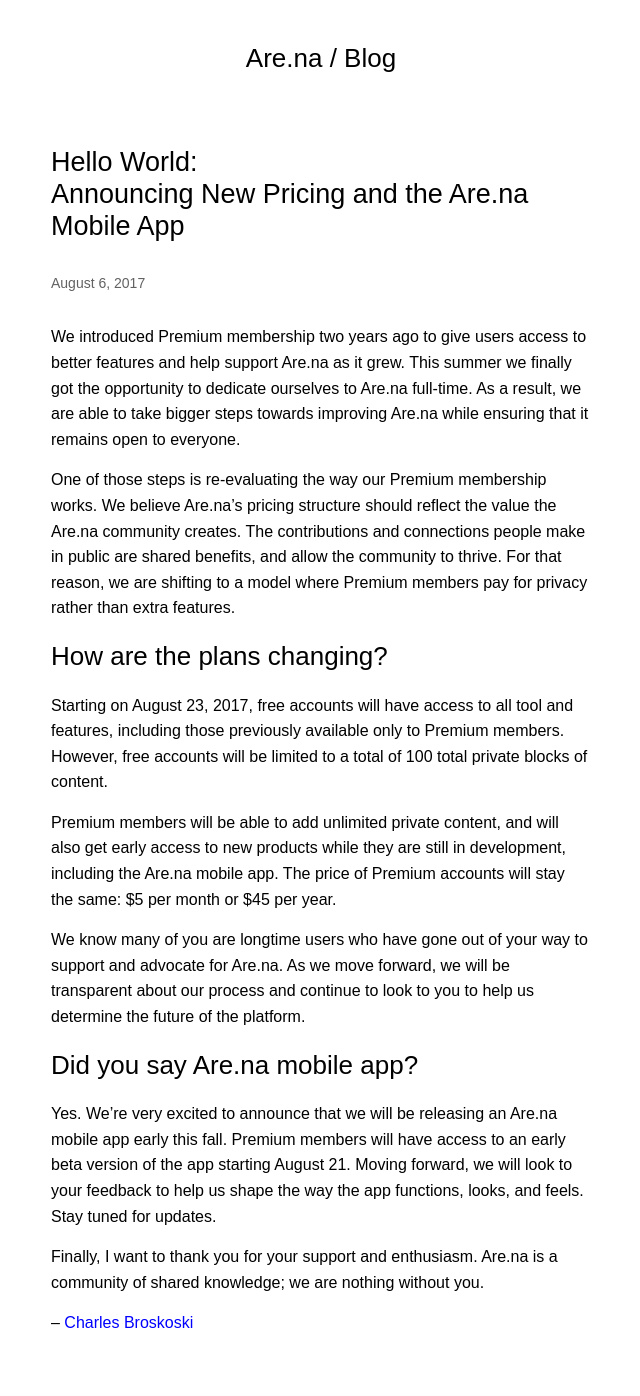
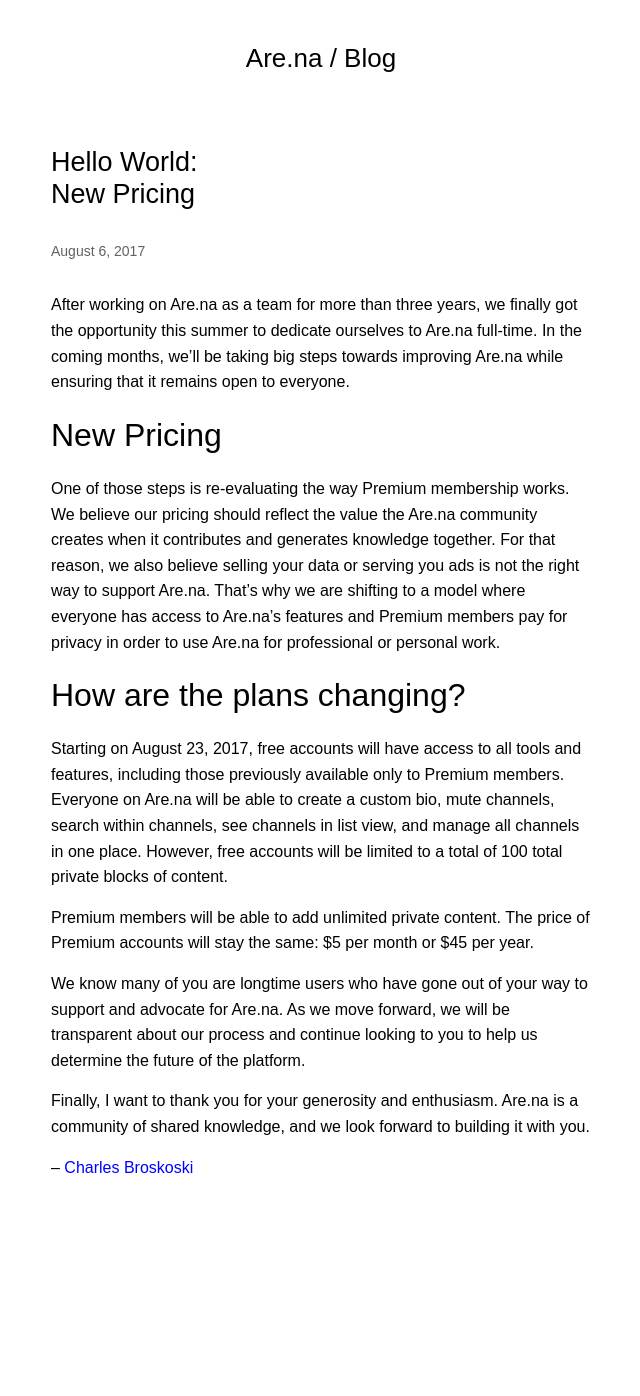
Before and after one commit to aredotna/building, a Jekyll site: the page built from _posts/2017-08-07-premium-and-mobile.markdown, in a window 1280 px wide. Shown: the whole page, without its empty margins (319-959 px from the left). Built offline with Jekyll 4.4.1, drawn with Linux system fonts in a browser that asks for light colours; after the commit the page ends 1240 px from its top, so only the background shows below that.

Commit message:
Update pricing post

```diff
--- a/_posts/2017-08-07-premium-and-mobile.markdown
+++ b/_posts/2017-08-07-premium-and-mobile.markdown
@@ -1,5 +1,5 @@
 ---
-title: Announcing New Pricing and the Are.na Mobile App
+title: New Pricing
 date: 2017-08-06 00:00:00 Z
 categories:
 - Hello World
@@ -9,23 +9,20 @@
 image: https://d2w9rnfcy7mm78.cloudfront.net/27455/large_aed95d450fe9d6cb531bcb117ae9ab98.png
 ---
 
-We introduced Premium membership two years ago to give users access to better features and help support Are.na as it grew. This summer we finally got the opportunity to dedicate ourselves to Are.na full-time. As a result, we are able to take bigger steps towards improving Are.na while ensuring that it remains open to everyone.
+After working on Are.na as a team for more than three years, we finally got the opportunity this summer to dedicate ourselves to Are.na full-time. In the coming months, we’ll be taking big steps towards improving Are.na while ensuring that it remains open to everyone.
 
-One of those steps is re-evaluating the way our Premium membership works. We believe Are.na’s pricing structure should reflect the value the Are.na community creates. The contributions and connections people make in public are shared benefits, and allow the community to thrive. For that reason, we are shifting to a model where Premium members pay for privacy rather than extra features.
+## New Pricing
 
-### How are the plans changing?
+One of those steps is re-evaluating the way Premium membership works. We believe our pricing should reflect the value the Are.na community creates when it contributes and generates knowledge together. For that reason, we also believe selling your data or serving you ads is not the right way to support Are.na. That’s why we are shifting to a model where everyone has access to Are.na’s features and Premium members pay for privacy in order to use Are.na for professional or personal work.
 
-Starting on August 23, 2017, free accounts will have access to all tool and features, including those previously available only to Premium members. However, free accounts will be limited to a total of 100 total private blocks of content.
+## How are the plans changing?
 
-Premium members will be able to add unlimited private content, and will also get early access to new products while they are still in development, including the Are.na mobile app. The price of Premium accounts will stay the same: $5 per month or $45 per year.
+Starting on August 23, 2017, free accounts will have access to all tools and features, including those previously available only to Premium members. Everyone on Are.na will be able to create a custom bio, mute channels, search within channels, see channels in list view, and manage all channels in one place. However, free accounts will be limited to a total of 100 total private blocks of content.
 
-We know many of you are longtime users who have gone out of your way to support and advocate for Are.na. As we move forward, we will be transparent about our process and continue to look to you to help us determine the future of the platform.
+Premium members will be able to add unlimited private content. The price of Premium accounts will stay the same: $5 per month or $45 per year.
 
-### Did you say Are.na mobile app?
+We know many of you are longtime users who have gone out of your way to support and advocate for Are.na. As we move forward, we will be transparent about our process and continue looking to you to help us determine the future of the platform.
 
-Yes. We’re very excited to announce that we will be releasing an Are.na mobile app early this fall. Premium members will have access to an early beta version of the app starting August 21. Moving forward, we will look to your feedback to help us shape the way the app functions, looks, and feels. Stay tuned for updates.
-
-Finally, I want to thank you for your support and enthusiasm. Are.na is a community of shared knowledge; we are nothing without you.
-
+Finally, I want to thank you for your generosity and enthusiasm. Are.na is a community of shared knowledge, and we look forward to building it with you.
 
 – [Charles Broskoski](https://www.are.na/charles-broskoski)
```
